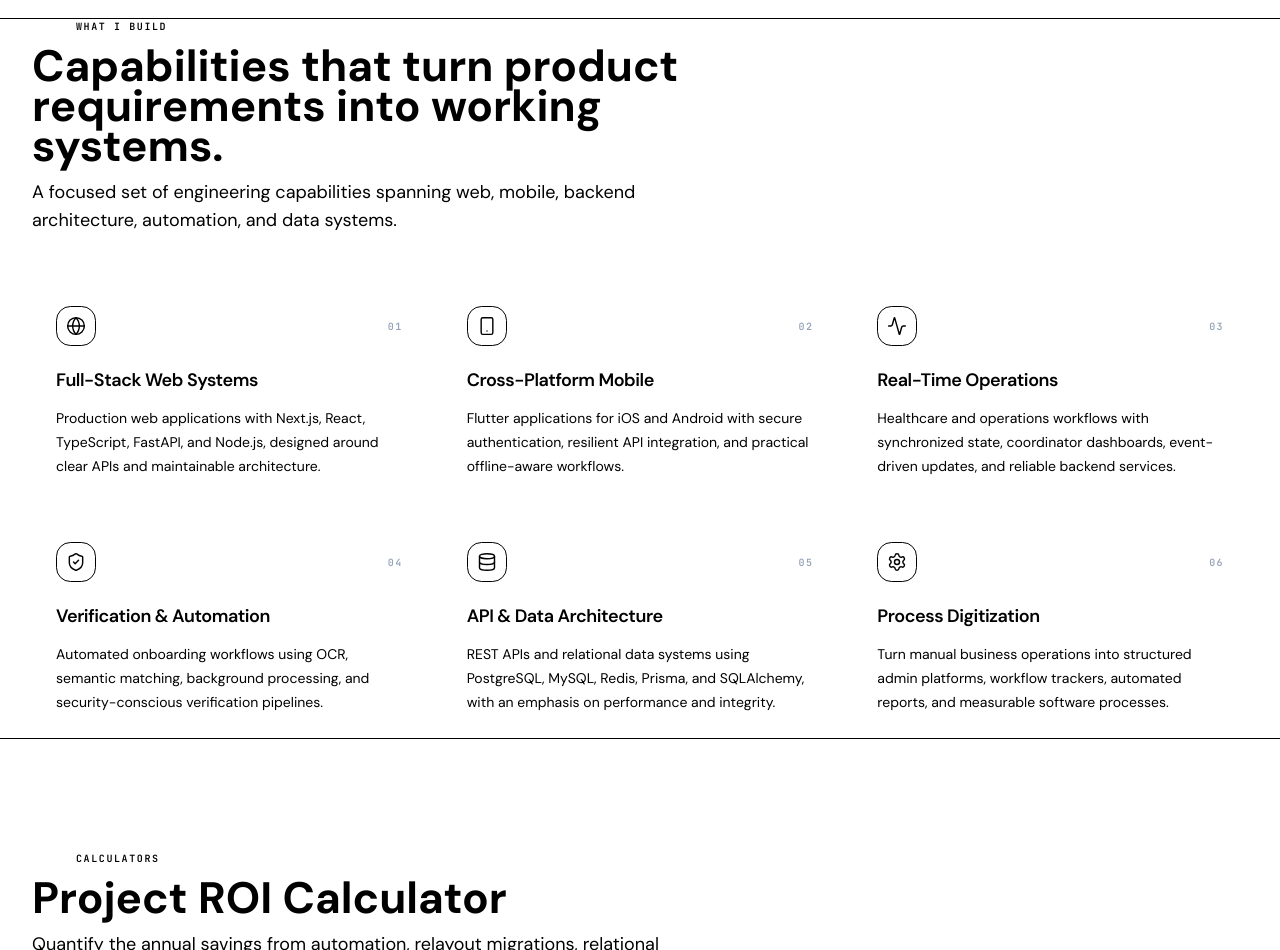
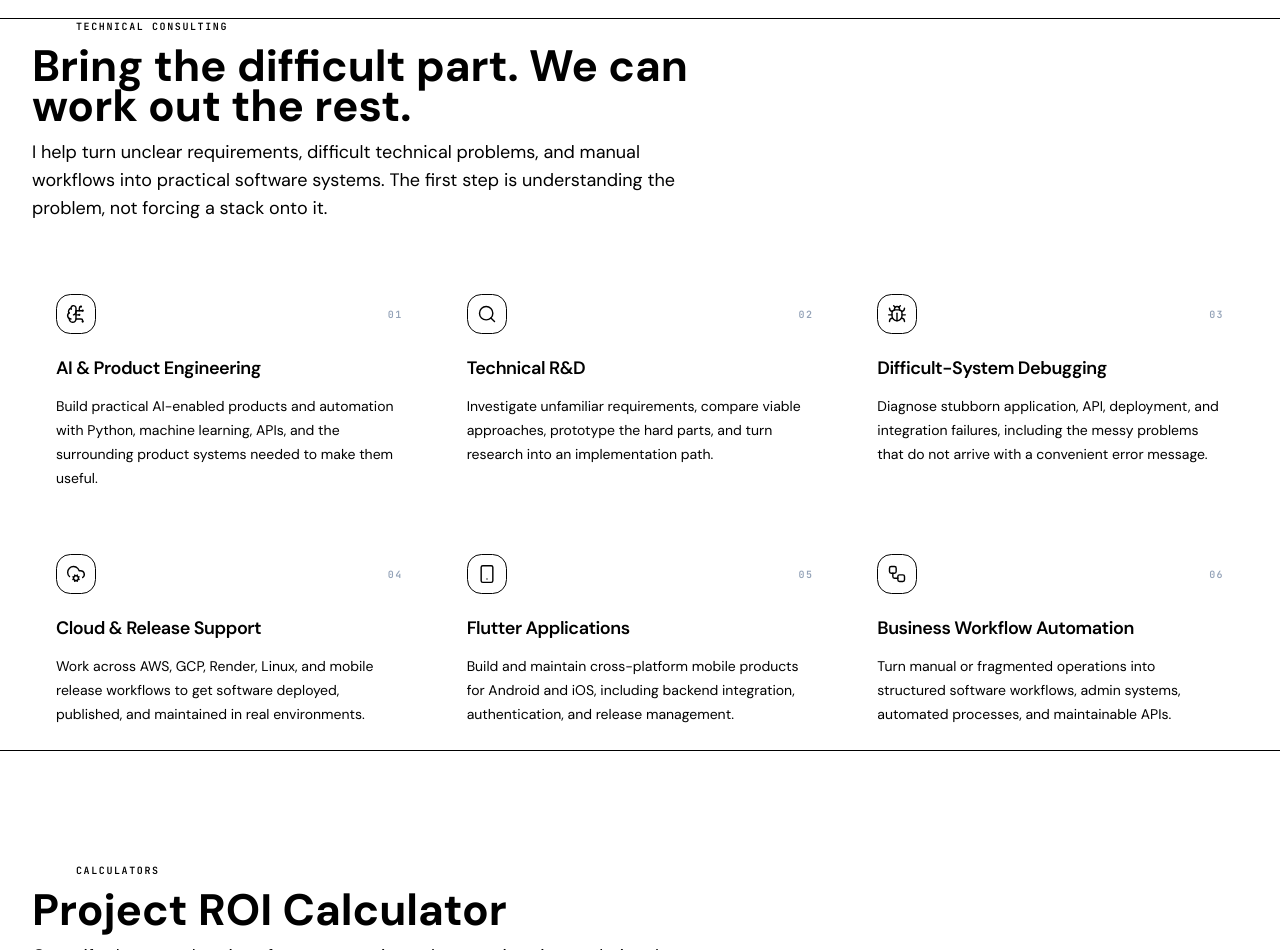
Before and after one commit to MeghrajGoudThigulla/meghraj-portfolio, a Next.js app in the folder portfolio-frontend/: page / in a window 1280 px wide. Shown: the part 7420-8370 px from the top of the page. Built offline with nearby package versions, Linux system fonts and the light colour scheme.

Commit message:
content(services): reposition as practical technical consulting

```diff
--- a/portfolio-frontend/components/ServicesSection.tsx
+++ b/portfolio-frontend/components/ServicesSection.tsx
@@ -1,51 +1,36 @@
 'use client';
 
 import { motion, Variants, useReducedMotion } from 'framer-motion';
-import { Globe, Smartphone, Settings, ShieldCheck, Database, Activity } from 'lucide-react';
+import { BrainCircuit, Search, Bug, CloudCog, Smartphone, Workflow } from 'lucide-react';
 import SectionHeading from './SectionHeading';
 
 const SERVICES = [
-  { icon: Globe, title: 'Full-Stack Web Systems', description: 'Production web applications with Next.js, React, TypeScript, FastAPI, and Node.js, designed around clear APIs and maintainable architecture.' },
-  { icon: Smartphone, title: 'Cross-Platform Mobile', description: 'Flutter applications for iOS and Android with secure authentication, resilient API integration, and practical offline-aware workflows.' },
-  { icon: Activity, title: 'Real-Time Operations', description: 'Healthcare and operations workflows with synchronized state, coordinator dashboards, event-driven updates, and reliable backend services.' },
-  { icon: ShieldCheck, title: 'Verification & Automation', description: 'Automated onboarding workflows using OCR, semantic matching, background processing, and security-conscious verification pipelines.' },
-  { icon: Database, title: 'API & Data Architecture', description: 'REST APIs and relational data systems using PostgreSQL, MySQL, Redis, Prisma, and SQLAlchemy, with an emphasis on performance and integrity.' },
-  { icon: Settings, title: 'Process Digitization', description: 'Turn manual business operations into structured admin platforms, workflow trackers, automated reports, and measurable software processes.' },
+  { icon: BrainCircuit, title: 'AI & Product Engineering', description: 'Build practical AI-enabled products and automation with Python, machine learning, APIs, and the surrounding product systems needed to make them useful.' },
+  { icon: Search, title: 'Technical R&D', description: 'Investigate unfamiliar requirements, compare viable approaches, prototype the hard parts, and turn research into an implementation path.' },
+  { icon: Bug, title: 'Difficult-System Debugging', description: 'Diagnose stubborn application, API, deployment, and integration failures, including the messy problems that do not arrive with a convenient error message.' },
+  { icon: CloudCog, title: 'Cloud & Release Support', description: 'Work across AWS, GCP, Render, Linux, and mobile release workflows to get software deployed, published, and maintained in real environments.' },
+  { icon: Smartphone, title: 'Flutter Applications', description: 'Build and maintain cross-platform mobile products for Android and iOS, including backend integration, authentication, and release management.' },
+  { icon: Workflow, title: 'Business Workflow Automation', description: 'Turn manual or fragmented operations into structured software workflows, admin systems, automated processes, and maintainable APIs.' },
 ];
 
 export default function ServicesSection() {
   const shouldReduceMotion = useReducedMotion();
-
-  const containerVariants: Variants = {
-    hidden: {},
-    visible: { transition: { staggerChildren: shouldReduceMotion ? 0 : 0.05 } },
-  };
-
+  const containerVariants: Variants = { hidden: {}, visible: { transition: { staggerChildren: shouldReduceMotion ? 0 : 0.05 } } };
   const itemVariants: Variants = {
     hidden: shouldReduceMotion ? { opacity: 0 } : { y: 12, opacity: 0 },
-    visible: {
-      y: 0,
-      opacity: 1,
-      transition: shouldReduceMotion ? { duration: 0.05 } : { duration: 0.4, ease: [0.16, 1, 0.3, 1] },
-    },
+    visible: { y: 0, opacity: 1, transition: shouldReduceMotion ? { duration: 0.05 } : { duration: 0.4, ease: [0.16, 1, 0.3, 1] } },
   };
 
   return (
     <section id="services" className="section-shell border-y border-brand-border/40 bg-brand-muted/20">
       <div className="mx-auto max-w-7xl px-4 sm:px-6 lg:px-8">
         <SectionHeading
-          eyebrow="WHAT I BUILD"
-          title="Capabilities that turn product requirements into working systems."
-          description="A focused set of engineering capabilities spanning web, mobile, backend architecture, automation, and data systems."
+          eyebrow="TECHNICAL CONSULTING"
+          title="Bring the difficult part. We can work out the rest."
+          description="I help turn unclear requirements, difficult technical problems, and manual workflows into practical software systems. The first step is understanding the problem, not forcing a stack onto it."
         />
 
-        <motion.div
-          className="mt-10 grid gap-4 sm:grid-cols-2 lg:grid-cols-3"
-          variants={containerVariants}
-          initial="hidden"
-          whileInView="visible"
-          viewport={{ once: true, margin: '-80px' }}
-        >
+        <motion.div className="mt-10 grid gap-4 sm:grid-cols-2 lg:grid-cols-3" variants={containerVariants} initial="hidden" whileInView="visible" viewport={{ once: true, margin: '-80px' }}>
           {SERVICES.map((service, index) => {
             const Icon = service.icon;
             return (
@@ -54,9 +39,7 @@ export default function ServicesSection() {
                   <div className="flex h-10 w-10 items-center justify-center rounded-xl border border-brand-border bg-brand-surface text-brand-blue">
                     <Icon className="h-5 w-5" strokeWidth={1.7} aria-hidden="true" />
                   </div>
-                  <span className="font-mono text-[10px] font-semibold uppercase tracking-[0.14em] text-slate-400">
-                    0{index + 1}
-                  </span>
+                  <span className="font-mono text-[10px] font-semibold uppercase tracking-[0.14em] text-slate-400">0{index + 1}</span>
                 </div>
                 <h3 className="mt-5 text-lg font-semibold tracking-tight text-brand-navy">{service.title}</h3>
                 <p className="mt-3 text-sm leading-6 text-brand-charcoal">{service.description}</p>
```
